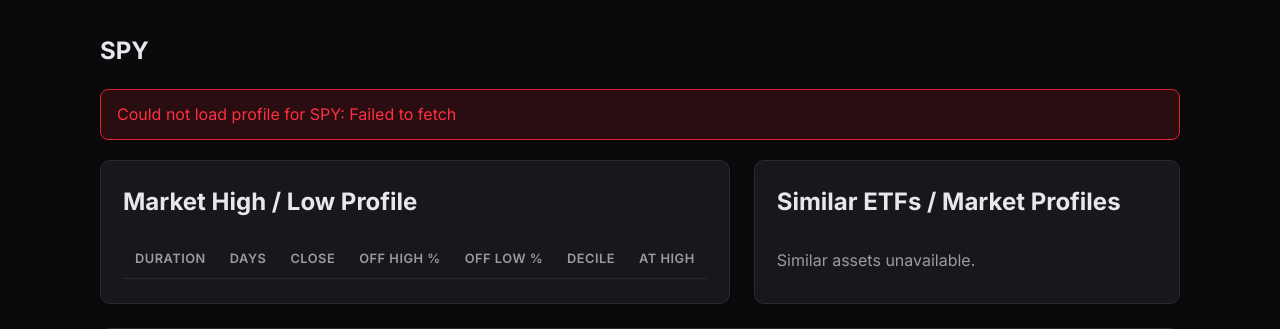
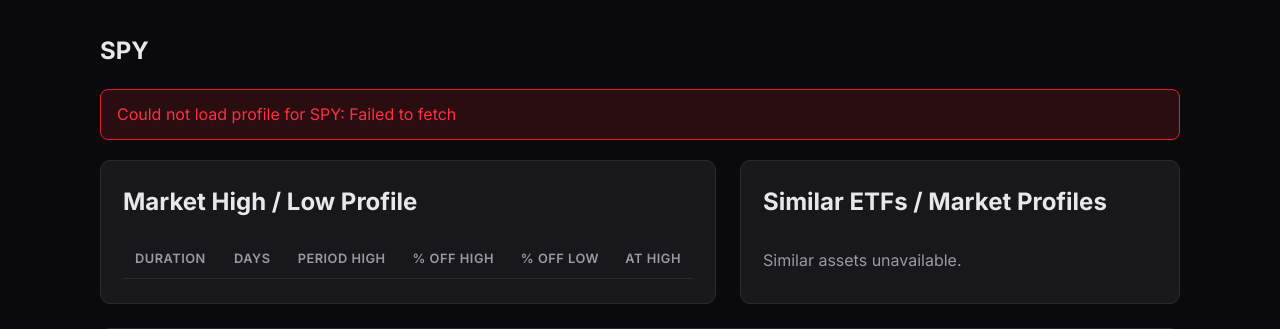
Before and after one commit to jacobyglobal/thechasix-com, a Python web app: template src/templates/stock_detail.html in a window 1280 px wide. Shown: the part 61-390 px from the top of the page. Run offline with Jinja, Linux system fonts and the light colour scheme; the template is opened without the code that fills it, so the values that code supplies are empty; some libraries are stand-ins or nearby versions.

Commit message:
Leaderboard: add as-of date, close column, ln-distance to highs, heatmap colors
- API now returns date, close, per-duration period high + ln(close/high)*100 distance
- Frontend leaderboard/screener/detail show close, % off high (ln) over period high
- Heatmap decile coloring (dark=far, accent red=near) matching site palette
- 2-decimal formatting for prices and percentages

```diff
--- a/src/api/stocks.py
+++ b/src/api/stocks.py
@@ -5,7 +5,7 @@
 from fastapi import APIRouter, HTTPException
 
 from src.core.market_highs_importer import (
-    load_leaderboard,
+    load_leaderboard_enriched,
     get_ticker_profile,
     load_price_history,
     DURATIONS,
@@ -31,7 +31,7 @@
         sector: optional sector name filter
         limit: max number of rows
     """
-    df = load_leaderboard()
+    df = load_leaderboard_enriched()
     if sector:
         df = df[df["sector"].str.lower() == sector.lower()]
     if sort_by in df.columns:
@@ -39,7 +39,7 @@
     df = df.head(limit)
 
     records = df.to_dict(orient="records")
-    return {"count": len(records), "durations": DURATIONS, "items": records}
+    return {"count": len(records), "durations": DURATIONS, "as_of": df["date"].iloc[0] if len(df) else "", "items": records}
 
 
 @router.get("/{ticker}")
--- a/src/static/css/style.css
+++ b/src/static/css/style.css
@@ -124,6 +124,11 @@
 .decile-mid { background: var(--accent-soft); color: var(--accent-hover); }
 .decile-weak { background: var(--bg-elev); color: var(--muted); }
 
+/* Heatmap duration cells */
+.cell-pct { font-weight: 700; color: #fff; font-size: 0.9rem; }
+.cell-high { color: rgba(255, 255, 255, 0.65); font-size: 0.8rem; margin-top: 2px; }
+.table td[style*="background"] { text-align: right; }
+
 /* Screener controls */
 .screener-controls { display: flex; flex-wrap: wrap; gap: 12px; margin-bottom: 20px; }
 .screener-controls input, .screener-controls select {
--- a/src/static/js/main.js
+++ b/src/static/js/main.js
@@ -6,24 +6,38 @@
 
   function fmtPct(v) {
     if (v === null || v === undefined || isNaN(v)) return "—";
-    return v.toFixed(1) + "%";
+    return v.toFixed(2) + "%";
   }
 
   function fmtNum(v) {
     if (v === null || v === undefined || isNaN(v)) return "—";
-    return Number(v).toLocaleString("en-US", { maximumFractionDigits: 2 });
+    return Number(v).toFixed(2);
   }
 
-  function decileClass(d) {
-    if (d === null || d === undefined || isNaN(d)) return "decile-weak";
-    if (d >= 8) return "decile-strong";
-    if (d >= 5) return "decile-mid";
-    return "decile-weak";
+  function fmtDate(v) {
+    if (!v) return "";
+    return String(v).slice(0, 10);
   }
 
-  function decilePill(d) {
-    if (d === null || d === undefined || isNaN(d)) return "<span class='decile-pill decile-weak'>—</span>";
-    return "<span class='decile-pill " + decileClass(d) + "'>" + d + "</span>";
+  /* Heatmap: decile 1 (farthest from high) = dark, decile 10 (closest) = accent red. */
+  function heatColor(d) {
+    if (d === null || d === undefined || isNaN(d)) return "transparent";
+    var t = Math.max(0, Math.min(1, (d - 1) / 9));
+    var r = Math.round(25 + (225 - 25) * t);
+    var g = Math.round(25 + (29 - 25) * t);
+    var b = Math.round(29 + (46 - 29) * t);
+    return "rgb(" + r + "," + g + "," + b + ")";
+  }
+
+  /* One duration cell: off-high ln-distance on top, period high price below. */
+  function durationCell(row, d) {
+    var dec = row["high_decile_" + d];
+    var pct = row["off_high_pct_" + d];
+    var high = row["high_" + d];
+    var bg = heatColor(dec);
+    return "<td style='background:" + bg + ";'>" +
+      "<div class='cell-pct'>" + fmtPct(pct) + "</div>" +
+      "<div class='cell-high'>" + fmtNum(high) + "</div></td>";
   }
 
   /* ---- Landing: market breadth ---- */
@@ -60,7 +74,7 @@
     fetch(API_ROOT + "/api/stocks?limit=10")
       .then(function (r) { if (!r.ok) throw new Error(r.status); return r.json(); })
       .then(function (data) {
-        label.textContent = "Top 10 composite market profiles.";
+        label.textContent = "As of " + fmtDate(data.as_of) + " — top 10 composite market profiles.";
         tbody.innerHTML = "";
         data.items.forEach(function (row) {
           var tr = document.createElement("tr");
@@ -68,10 +82,11 @@
             "<td>" + row.rank + "</td>" +
             "<td><a href='/stock.html?ticker=" + row.ticker + "'>" + row.ticker + "</a></td>" +
             "<td>" + row.sector + "</td>" +
-            "<td>" + decilePill(row.high_decile_4w) + "</td>" +
-            "<td>" + decilePill(row.high_decile_12w) + "</td>" +
-            "<td>" + decilePill(row.high_decile_26w) + "</td>" +
-            "<td>" + decilePill(row.high_decile_52w) + "</td>" +
+            "<td>" + fmtNum(row.close) + "</td>" +
+            durationCell(row, "4w") +
+            durationCell(row, "12w") +
+            durationCell(row, "26w") +
+            durationCell(row, "52w") +
             "<td>" + fmtNum(row.composite_score) + "</td>";
           tbody.appendChild(tr);
         });
@@ -127,10 +142,11 @@
         "<td>" + row.rank + "</td>" +
         "<td><a href='/stock.html?ticker=" + row.ticker + "'>" + row.ticker + "</a></td>" +
         "<td>" + row.sector + "</td>" +
-        "<td>" + decilePill(row.high_decile_4w) + "</td>" +
-        "<td>" + decilePill(row.high_decile_12w) + "</td>" +
-        "<td>" + decilePill(row.high_decile_26w) + "</td>" +
-        "<td>" + decilePill(row.high_decile_52w) + "</td>" +
+        "<td>" + fmtNum(row.close) + "</td>" +
+        durationCell(row, "4w") +
+        durationCell(row, "12w") +
+        durationCell(row, "26w") +
+        durationCell(row, "52w") +
         "<td>" + fmtNum(row.composite_score) + "</td>";
       tbody.appendChild(tr);
     });
@@ -139,10 +155,12 @@
 
   function loadScreener() {
     var count = document.getElementById("screener-count");
+    var dateEl = document.getElementById("screener-date");
     fetch(API_ROOT + "/api/stocks?limit=200")
       .then(function (r) { if (!r.ok) throw new Error(r.status); return r.json(); })
       .then(function (data) {
         screenerRows = data.items;
+        if (dateEl) dateEl.textContent = "As of " + fmtDate(data.as_of);
         populateSectors(screenerRows);
         renderScreener();
       })
@@ -164,20 +182,21 @@
       })
       .then(function (profile) {
         document.getElementById("detail-ticker").textContent = profile.ticker;
-        document.getElementById("detail-sector").textContent = profile.sector;
+        document.getElementById("detail-sector").textContent =
+          profile.sector + " · close " + fmtNum(profile.close) + " · as of " + fmtDate(profile.date);
         var tbody = document.querySelector("#profile-table tbody");
         tbody.innerHTML = "";
         ["4w", "12w", "26w", "52w"].forEach(function (d) {
           var row = profile.durations[d];
           if (!row) return;
+          var bg = heatColor(row.off_high_decile);
           var tr = document.createElement("tr");
           tr.innerHTML =
             "<td>" + d + "</td>" +
             "<td>" + row.days + "</td>" +
-            "<td>" + fmtNum(row.recent_close) + "</td>" +
-            "<td>" + fmtPct(row.off_high_pct) + "</td>" +
+            "<td>" + fmtNum(row.period_high_value) + "</td>" +
+            "<td style='background:" + bg + ";'>" + fmtPct(row.off_high_pct) + "</td>" +
             "<td>" + fmtPct(row.off_low_pct) + "</td>" +
-            "<td>" + decilePill(row.off_high_decile) + "</td>" +
             "<td>" + (row.at_high ? "<strong style='color:var(--accent)'>Yes</strong>" : "No") + "</td>";
           tbody.appendChild(tr);
         });
--- a/src/templates/index.html
+++ b/src/templates/index.html
@@ -28,6 +28,7 @@
         <th>Rank</th>
         <th>Ticker</th>
         <th>Sector</th>
+        <th>Close</th>
         <th>4w</th>
         <th>12w</th>
         <th>26w</th>
@@ -37,5 +38,6 @@
     </thead>
     <tbody></tbody>
   </table>
+  <p class="muted" style="font-size:0.8rem;margin-top:10px;">Duration cells show % off period high (ln) over the period high price; color = closeness to high (dark = far, red = near).</p>
 </section>
 {% endblock %}
--- a/src/templates/stock_detail.html
+++ b/src/templates/stock_detail.html
@@ -15,10 +15,9 @@
         <tr>
           <th>Duration</th>
           <th>Days</th>
-          <th>Close</th>
-          <th>Off High %</th>
-          <th>Off Low %</th>
-          <th>Decile</th>
+          <th>Period High</th>
+          <th>% Off High</th>
+          <th>% Off Low</th>
           <th>At High</th>
         </tr>
       </thead>
```
Also changed, not shown: src/core/market_highs_importer.py (+68 -6 lines), src/templates/screener.html (+7 -4 lines).
